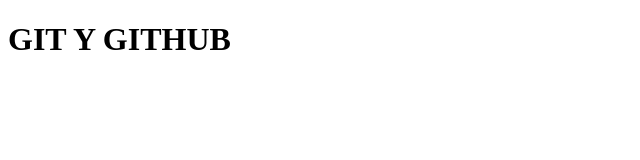
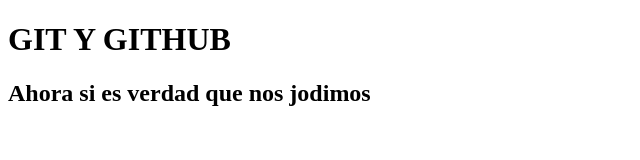
Before and after one commit to Reyes0896/EsteSi, a plain HTML site: page index.html in a window 1280 px wide. Shown: the whole page, without its empty margins (0-640 px from the left). Drawn offline with Linux system fonts and the light colour scheme.

Commit message:
Update index.html
prueba de Este Si

```diff
--- a/index.html
+++ b/index.html
@@ -8,5 +8,6 @@
 </head>
 <body>
     <h1>GIT Y GITHUB</h1>
+    <h2>Ahora si es verdad que nos jodimos</h2>
 </body>
 </html>
```
